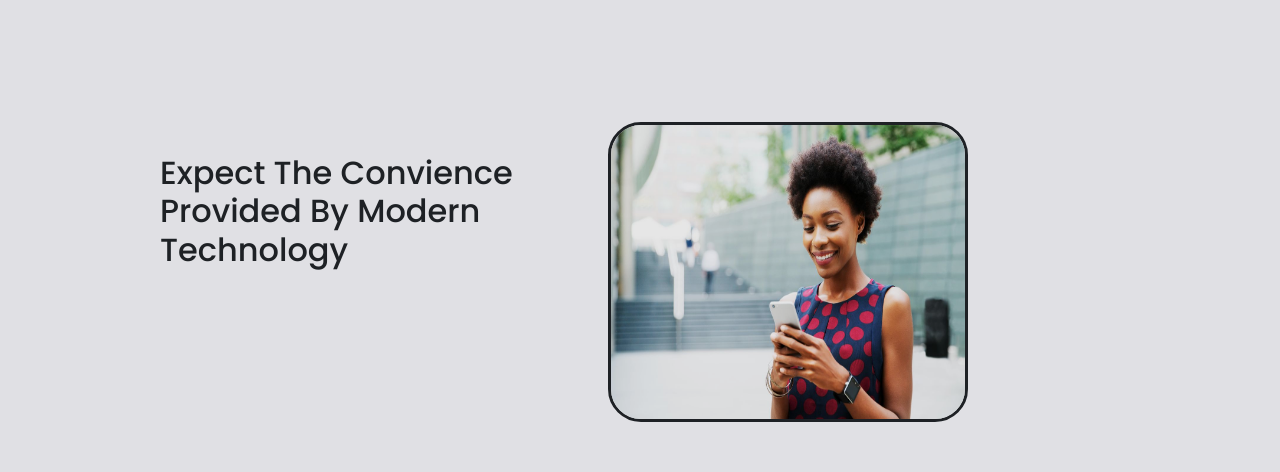
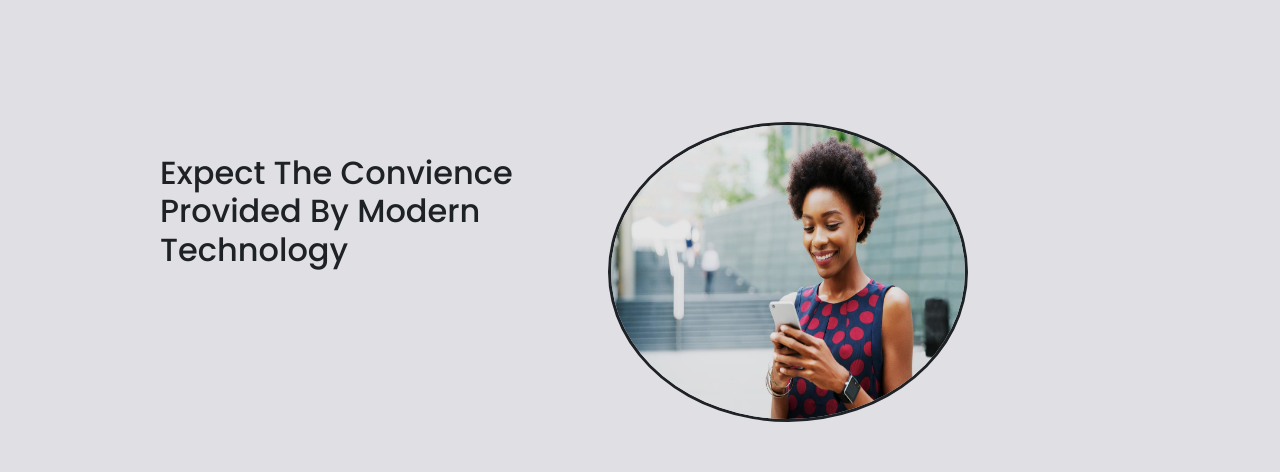
Before and after one commit to antwk/apollo, a plain HTML site: page index.html in a window 1280 px wide. Shown: the part 4338-4810 px from the top of the page. Drawn offline with nearby package versions, Linux system fonts and the light colour scheme; a web font is replaced by a local one.

Commit message:
Update index-theme

```diff
--- a/index.css
+++ b/index.css
@@ -515,7 +515,7 @@ header nav ul li a:hover:after{
   width: 360px;
   height: 300px;
   border-style: solid;
-  border-radius: 33px;
+  border-radius: 50%;
   background-color: #242526;
 }
 .vii .datastring{
```
